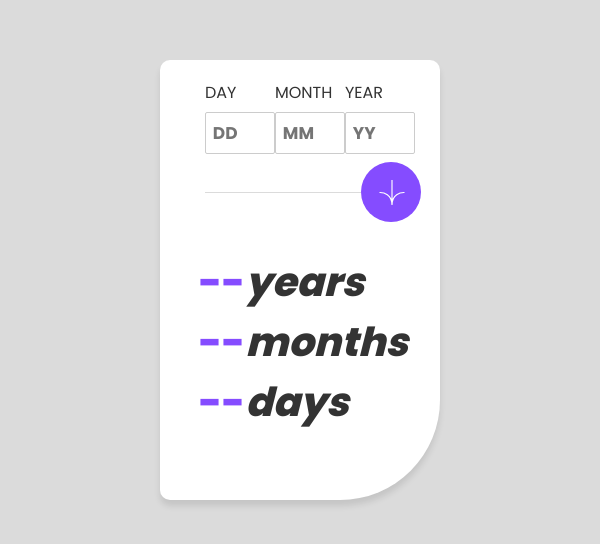
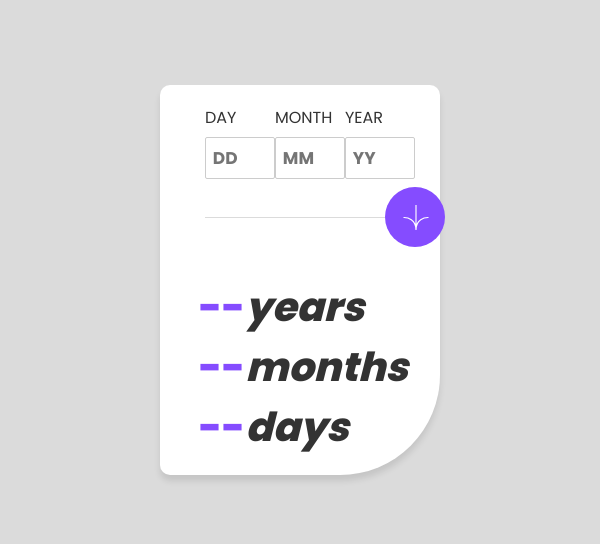
Before and after one commit to Cyntra-22/ageCalculator, a Svelte app: page / in a window 600 px wide. Shown: the part 120-664 px from the top of the page. Built offline with nearby package versions, Linux system fonts and the light colour scheme.

Commit message:
Updated the css style

```diff
--- a/src/App.svelte
+++ b/src/App.svelte
@@ -61,14 +61,14 @@
 		}
 		.main-container{
 			width: 40%;
-			height: 400px;
+			height: 350px;
 		}
 		.year-calculation{
 			padding-top: 30px;
 		}
 
 		.date-conponent{
-			width: 90%;
+			width: 100%;
 
 		}
 	}
--- a/src/Date.svelte
+++ b/src/Date.svelte
@@ -122,12 +122,8 @@
 	}
 
 	@media (min-width: 400px ) and (max-width: 765px){
-		.date-container{
-			width: 40%;
 
-   	 	}
 		input{
-
 			width: 70px;
 			font-size: 17px;
     	}
```
